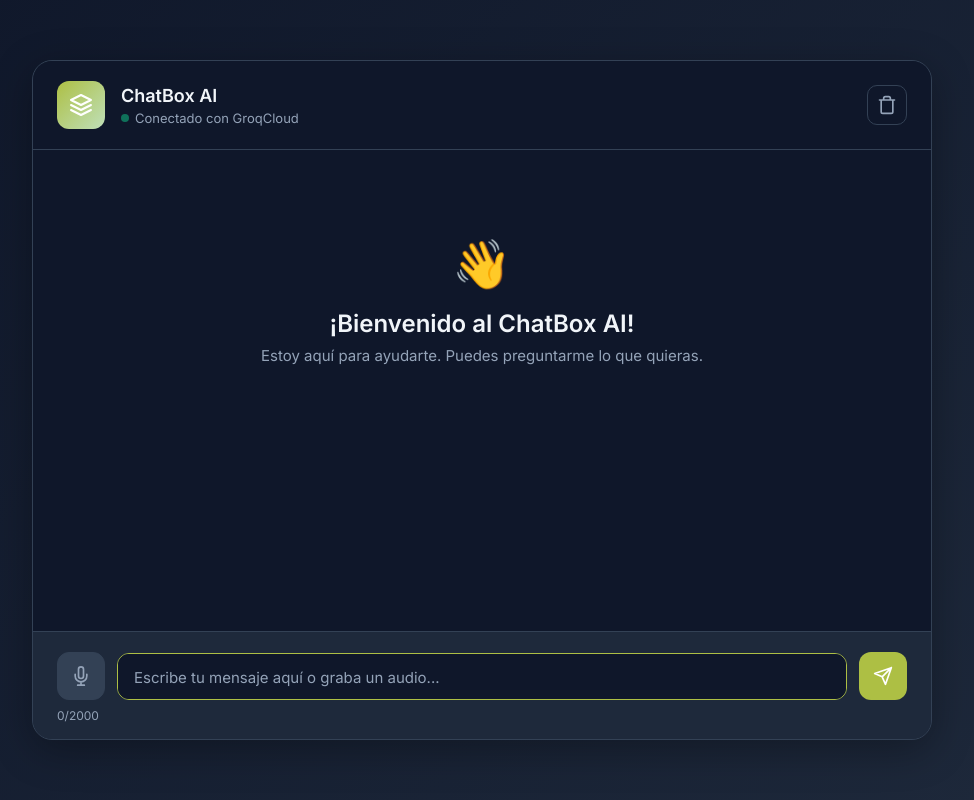
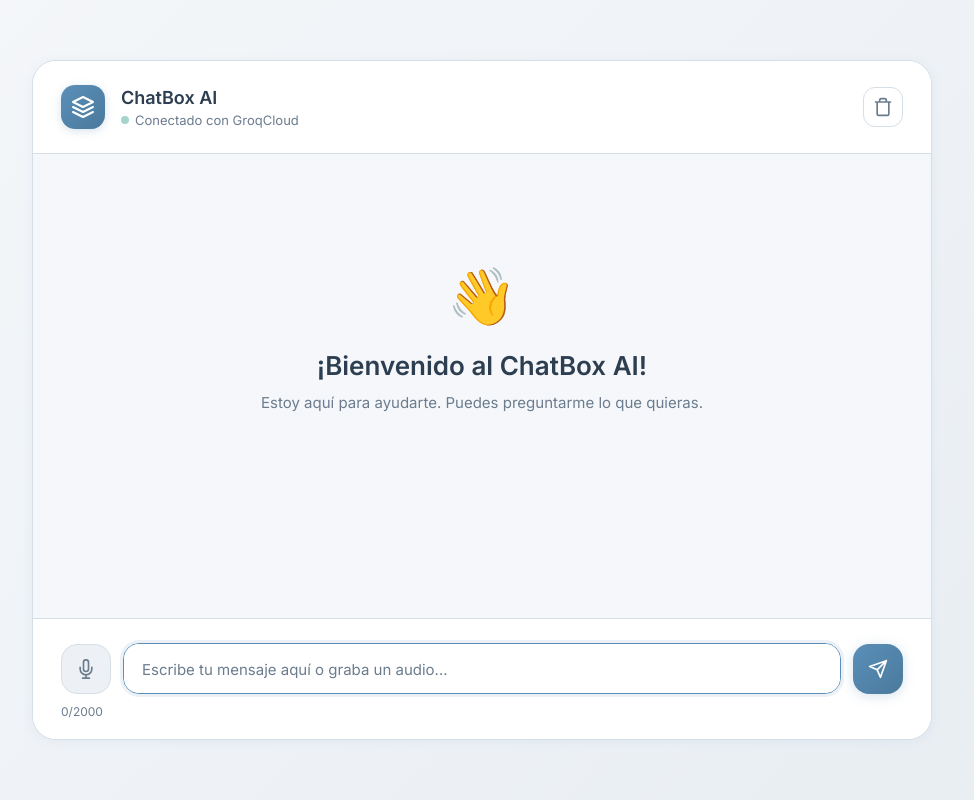
Before and after one commit to Max-llan/ChatBox, a Django app: page / in a window 1280 px wide. Shown: the whole page, without its empty margins (158-1132 px from the left). Run offline with Django 5.2, Linux system fonts and the light colour scheme; some libraries are stand-ins or nearby versions.

Commit message:
Update style.css

```diff
--- a/chat/static/chat/css/style.css
+++ b/chat/static/chat/css/style.css
@@ -5,23 +5,25 @@
 }
 
 :root {
-    --primary-color: #adbf44;
-    --primary-hover: #bfe0b9;
-    --bg-color: #0f172a;
-    --surface-color: #1e293b;
-    --surface-hover: #334155;
-    --text-primary: #f1f5f9;
-    --text-secondary: #94a3b8;
-    --border-color: #334155;
-    --success-color: #10b981;
-    --user-msg-bg: #6366f1;
-    --bot-msg-bg: #1e293b;
-    --shadow: 0 10px 40px rgba(0, 0, 0, 0.3);
+    /* Paleta fría y minimalista */
+    --primary-color: #5B8FB9;
+    --primary-hover: #4A7A9C;
+    --bg-color: #F5F7FA;
+    --surface-color: #FFFFFF;
+    --surface-hover: #EDF1F5;
+    --text-primary: #2C3E50;
+    --text-secondary: #6B7C8E;
+    --border-color: #D6DEE6;
+    --success-color: #5FB3A1;
+    --user-msg-bg: #5B8FB9;
+    --bot-msg-bg: #EDF1F5;
+    --shadow: 0 2px 12px rgba(91, 143, 185, 0.08);
+    --shadow-hover: 0 4px 20px rgba(91, 143, 185, 0.12);
 }
 
 body {
     font-family: 'Inter', -apple-system, BlinkMacSystemFont, 'Segoe UI', sans-serif;
-    background: linear-gradient(135deg, #0f172a 0%, #1e293b 100%);
+    background: linear-gradient(135deg, #F5F7FA 0%, #E8EDF2 100%);
     min-height: 100vh;
     display: flex;
     justify-content: center;
@@ -35,7 +37,7 @@
     max-width: 900px;
     height: 85vh;
     background: var(--surface-color);
-    border-radius: 20px;
+    border-radius: 24px;
     box-shadow: var(--shadow);
     display: flex;
     flex-direction: column;
@@ -45,8 +47,8 @@
 
 /* Header */
 .chat-header {
-    background: var(--bg-color);
-    padding: 20px 24px;
+    background: var(--surface-color);
+    padding: 24px 28px;
     border-bottom: 1px solid var(--border-color);
     display: flex;
     justify-content: space-between;
@@ -60,20 +62,22 @@
 }
 
 .ai-avatar {
-    width: 48px;
-    height: 48px;
+    width: 44px;
+    height: 44px;
     background: linear-gradient(135deg, var(--primary-color), var(--primary-hover));
-    border-radius: 12px;
+    border-radius: 14px;
     display: flex;
     align-items: center;
     justify-content: center;
     color: white;
+    box-shadow: 0 2px 8px rgba(91, 143, 185, 0.25);
 }
 
 .header-info h1 {
     font-size: 18px;
     font-weight: 600;
     margin-bottom: 4px;
+    color: var(--text-primary);
 }
 
 .status {
@@ -103,7 +107,7 @@
     color: var(--text-secondary);
     width: 40px;
     height: 40px;
-    border-radius: 10px;
+    border-radius: 12px;
     cursor: pointer;
     display: flex;
     align-items: center;
@@ -115,69 +119,71 @@
     background: var(--surface-hover);
     color: var(--text-primary);
     border-color: var(--text-secondary);
+    box-shadow: var(--shadow);
 }
 
 /* Messages */
 .chat-messages {
     flex: 1;
     overflow-y: auto;
-    padding: 24px;
+    padding: 28px;
     display: flex;
     flex-direction: column;
-    gap: 16px;
+    gap: 20px;
     background: var(--bg-color);
 }
 
 .chat-messages::-webkit-scrollbar {
-    width: 8px;
+    width: 6px;
 }
 
 .chat-messages::-webkit-scrollbar-track {
-    background: var(--bg-color);
+    background: transparent;
 }
 
 .chat-messages::-webkit-scrollbar-thumb {
     background: var(--border-color);
-    border-radius: 4px;
+    border-radius: 10px;
 }
 
 .chat-messages::-webkit-scrollbar-thumb:hover {
-    background: var(--surface-hover);
+    background: var(--text-secondary);
 }
 
 .welcome-message {
     text-align: center;
-    padding: 60px 20px;
+    padding: 80px 20px;
     color: var(--text-secondary);
 }
 
 .welcome-icon {
-    font-size: 48px;
-    margin-bottom: 16px;
+    font-size: 56px;
+    margin-bottom: 20px;
 }
 
 .welcome-message h2 {
-    font-size: 24px;
+    font-size: 26px;
     font-weight: 600;
     color: var(--text-primary);
-    margin-bottom: 8px;
+    margin-bottom: 12px;
 }
 
 .welcome-message p {
     font-size: 15px;
+    color: var(--text-secondary);
 }
 
 .message {
     display: flex;
     gap: 12px;
-    max-width: 80%;
-    animation: slideIn 0.3s ease;
+    max-width: 75%;
+    animation: slideIn 0.4s ease;
 }
 
 @keyframes slideIn {
     from {
         opacity: 0;
-        transform: translateY(10px);
+        transform: translateY(15px);
     }
     to {
         opacity: 1;
@@ -410,7 +430,7 @@
 .chat-input-container {
     background: var(--surface-color);
     border-top: 1px solid var(--border-color);
-    padding: 20px 24px 16px;
+    padding: 24px 28px 20px;
 }
 
 .chat-form {
@@ -423,19 +443,21 @@
     flex: 1;
     background: var(--bg-color);
     border: 1px solid var(--border-color);
-    border-radius: 12px;
-    padding: 14px 16px;
+    border-radius: 16px;
+    padding: 16px 18px;
     color: var(--text-primary);
     font-family: inherit;
     font-size: 15px;
     resize: none;
     max-height: 120px;
-    transition: border-color 0.3s ease;
+    transition: all 0.3s ease;
 }
 
 #messageInput:focus {
     outline: none;
     border-color: var(--primary-color);
+    background: var(--surface-color);
+    box-shadow: 0 0 0 3px rgba(91, 143, 185, 0.12);
 }
 
 #messageInput::placeholder {
@@ -443,11 +465,11 @@
 }
 
 .send-btn {
-    background: var(--primary-color);
+    background: linear-gradient(135deg, var(--primary-color), var(--primary-hover));
     border: none;
-    width: 48px;
-    height: 48px;
-    border-radius: 12px;
+    width: 50px;
+    height: 50px;
+    border-radius: 16px;
     color: white;
     cursor: pointer;
     display: flex;
@@ -455,11 +477,16 @@
     justify-content: center;
     transition: all 0.3s ease;
     flex-shrink: 0;
+    box-shadow: 0 2px 12px rgba(91, 143, 185, 0.25);
 }
 
 .send-btn:hover:not(:disabled) {
-    background: var(--primary-hover);
-    transform: scale(1.05);
+    transform: translateY(-2px);
+    box-shadow: 0 4px 16px rgba(91, 143, 185, 0.35);
+}
+
+.send-btn:active:not(:disabled) {
+    transform: translateY(0);
 }
 
 .send-btn:disabled {
@@ -470,9 +497,9 @@
 .record-btn {
     background: var(--surface-hover);
     border: 1px solid var(--border-color);
-    width: 48px;
-    height: 48px;
-    border-radius: 12px;
+    width: 50px;
+    height: 50px;
+    border-radius: 16px;
     color: var(--text-secondary);
     cursor: pointer;
     display: flex;
@@ -485,30 +512,32 @@
 .record-btn:hover {
     background: var(--border-color);
     color: var(--text-primary);
+    box-shadow: var(--shadow);
 }
 
 .record-btn.recording {
-    background: #dc2626;
-    border-color: #dc2626;
+    background: linear-gradient(135deg, #E85D75, #D64861);
+    border-color: transparent;
     color: white;
     animation: recordPulse 1.5s infinite;
+    box-shadow: 0 2px 12px rgba(232, 93, 117, 0.3);
 }
 
 @keyframes recordPulse {
     0%, 100% { opacity: 1; }
-    50% { opacity: 0.7; }
+    50% { opacity: 0.8; }
 }
 
 .input-footer {
     display: flex;
     justify-content: space-between;
     align-items: center;
-    margin-top: 8px;
+    margin-top: 10px;
 }
 
 .recording-status {
     font-size: 13px;
-    color: #dc2626;
+    color: #E85D75;
     display: flex;
     align-items: center;
     gap: 8px;
```
Also changed, not shown: other parts of chat/static/chat/css/style.css (+50 -32 lines).
